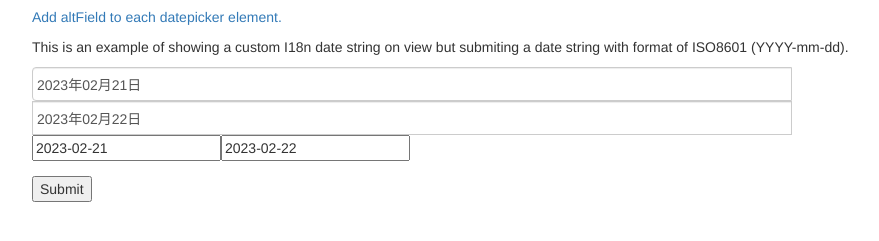
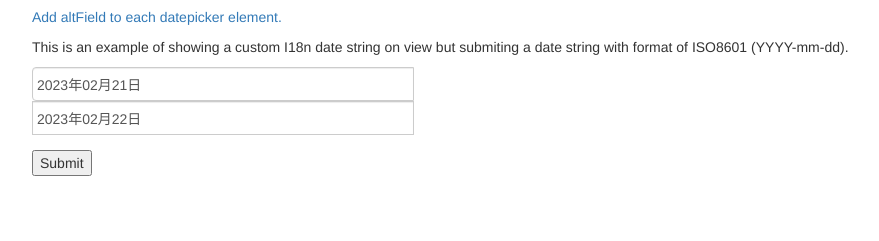
Before and after one commit to wongyouth/bootstrap-datepicker-alt-field, a website: page index.html in a window 1280 px wide. Shown: the part 63-304 px from the top of the page, without its empty margins (38-917 px from the left). Drawn offline with nearby package versions, Linux system fonts and the light colour scheme.

Commit message:
Update 3 files (#4)

```diff
--- a/app.js
+++ b/app.js
@@ -1,22 +1,5 @@
 $(function () {
-  $("input.datepicker").each((_, item) => {
-    var el = $(item);
-
-    // add alt field for datepicker input
-
-    var name = el.attr("name");
-    // var dateEl = $(`<input type="hidden" name="${name}">`);
-    var dateEl = $(`<input type="text" name="${name}">`);
-
-    el.datepicker({
-      format: "yyyy年mm月dd日",
-      language: "zh-CN",
-    }).on("changeDate", (e) => {
-      dateEl.val(e.format("yyyy-mm-dd"));
-    });
-
-    el.datepicker("setDate", el.val());
-
-    el.parent().append(dateEl);
+  $("input.datepicker").datepicker({
+    uniformFormat: "mm-dd-yyyy",
   });
 });
--- a/index.html
+++ b/index.html
@@ -47,6 +47,8 @@
               name="student[birth_date]"
               id="student_birth_date"
               value="2023-02-21"
+              data-date-format="yyyy年mm月dd日"
+              data-date-language="zh-CN"
             />
             <input
               type="text"
@@ -54,6 +56,8 @@
               name="student[apply_due_date]"
               id="student_apply_due_date"
               value="2023-02-22"
+              data-date-format="yyyy年mm月dd日"
+              data-date-language="zh-CN"
             />
           </div>
         </div>
@@ -71,6 +75,7 @@
       src="https://cdnjs.cloudflare.com/ajax/libs/bootstrap-datepicker/1.9.0/locales/bootstrap-datepicker.zh-CN.min.js"
       charset="UTF-8"
     ></script>
+    <script src="./uniform-date-format.js"></script>
     <script src="./app.js"></script>
   </body>
 </html>
--- /dev/null
+++ b/uniform-date-format.js
@@ -0,0 +1,27 @@
+(function ($) {
+  var originDatepicker = $.fn.datepicker;
+
+  $.fn.datepicker = function (options) {
+    this.each(function () {
+      var el = $(this);
+
+      var uniformFormat =
+        options.uniformFormat || el.data("date-uniform-format") || "yyyy-mm-dd";
+
+      // add alt field for datepicker input
+
+      var name = el.attr("name");
+      var dateEl = $(`<input type="hidden">`).attr("name", name);
+
+      el.attr("name", null);
+
+      originDatepicker.call(el, options).on("changeDate", (e) => {
+        dateEl.val(e.format(uniformFormat));
+      });
+
+      originDatepicker.call(el, "setDate", el.val());
+
+      el.parent().append(dateEl);
+    });
+  };
+})(jQuery);
```
